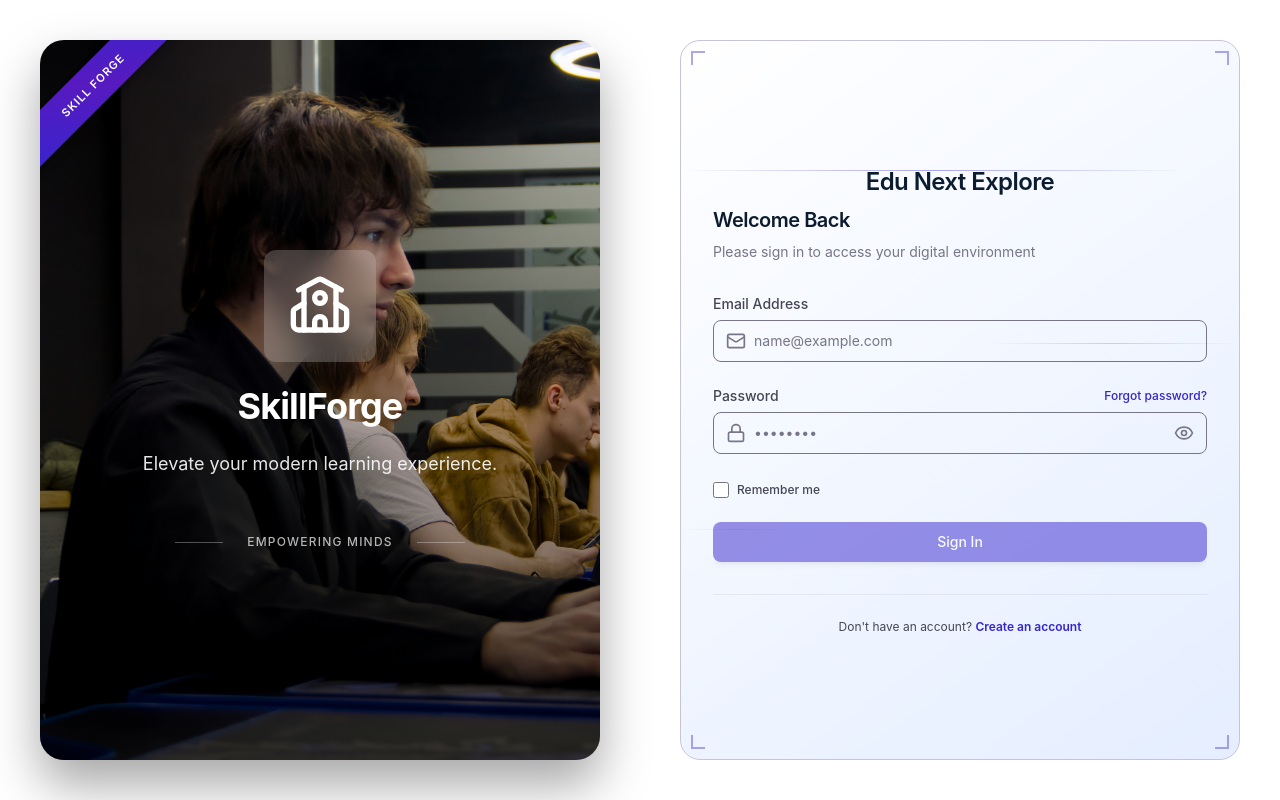
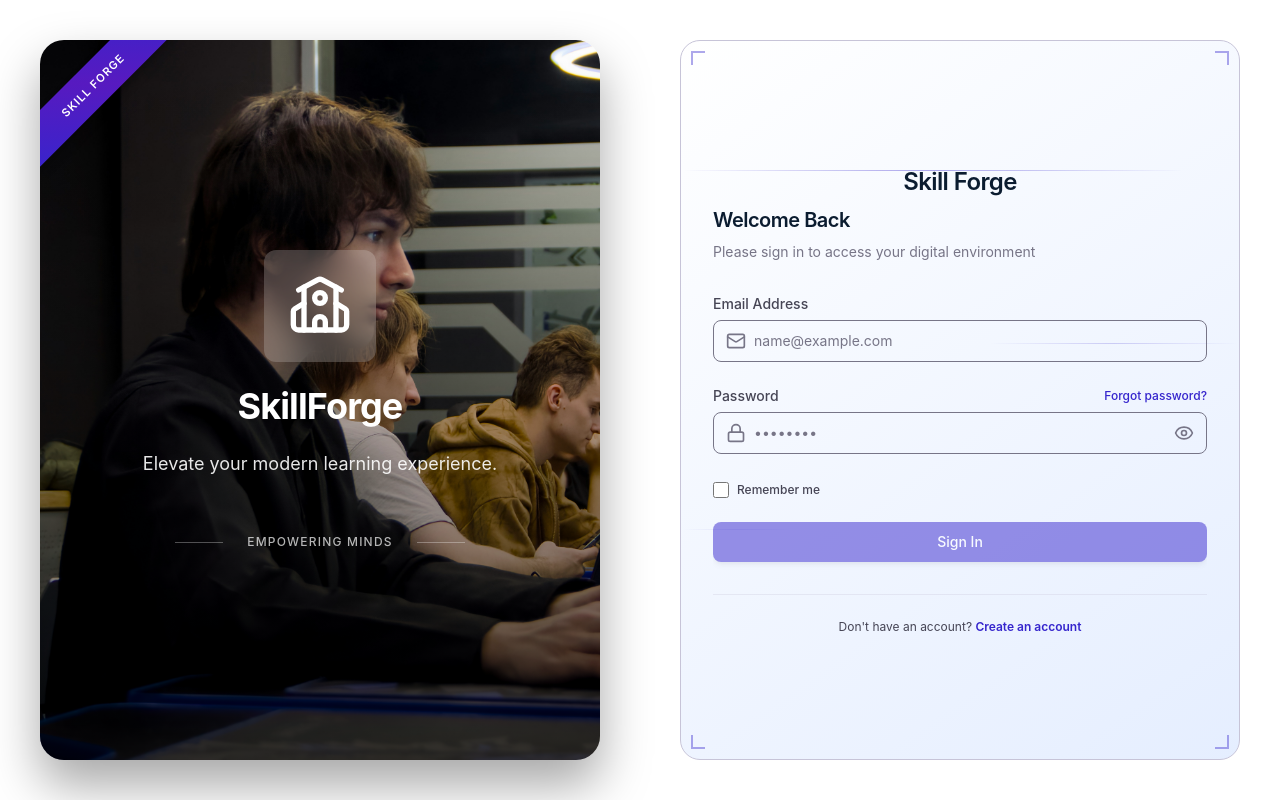
Before and after one commit to Ayobami960/lms-student-portal, a React (Vite) app in the folder clients/: page / in a window 1280 px wide. Built offline with nearby package versions, Linux system fonts and the light colour scheme.

Commit message:
push changes

```diff
--- a/clients/src/pages/auth/LoginPage.tsx
+++ b/clients/src/pages/auth/LoginPage.tsx
@@ -123,7 +123,7 @@ export const LoginPage: React.FC = () => {
             {/* Form content — centered vertically inside the full-height card, scrollable if it ever overflows on short screens */}
             <div className="relative z-10 flex-1 flex flex-col justify-center overflow-y-auto">
               <div className="mb-lg">
-                <h2 className="text-2xl font-semibold text-on-surface tracking-tight mb-2 text-center">Edu Next Explore</h2>
+                <h2 className="text-2xl font-semibold text-on-surface tracking-tight mb-2 text-center">Skill Forge</h2>
                 <h2 className="text-xl font-semibold text-on-surface tracking-tight mb-2">Welcome Back</h2>
                 <p className="text-sm text-outline">Please sign in to access your digital environment</p>
               </div>
```
